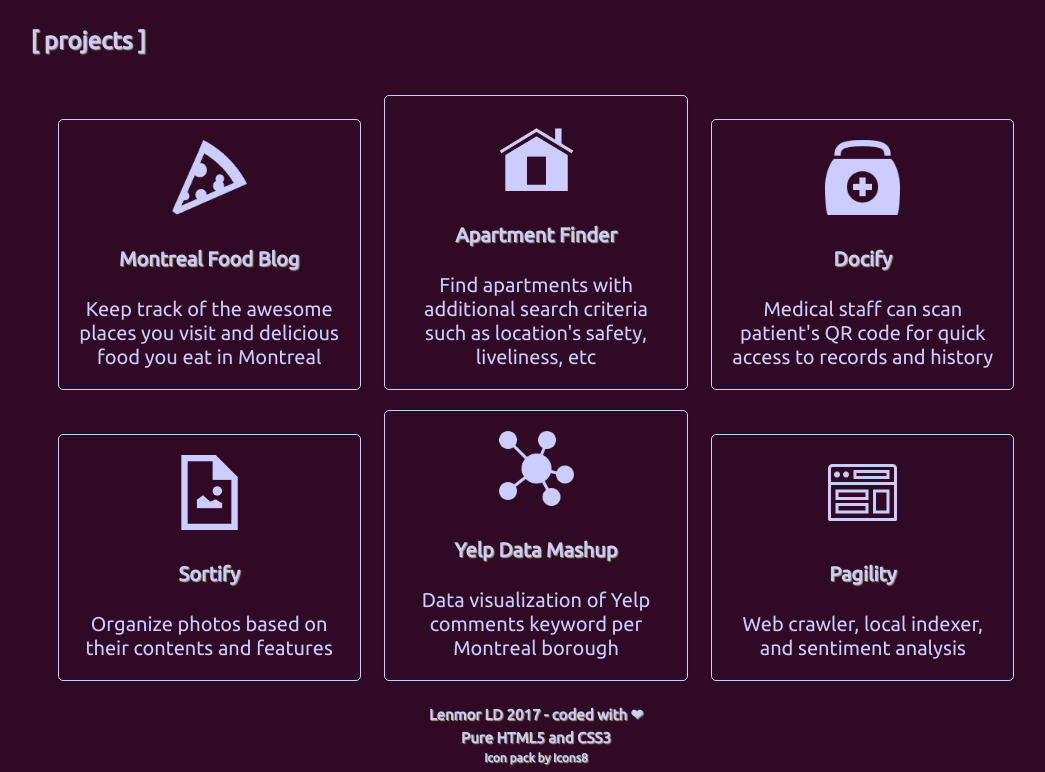
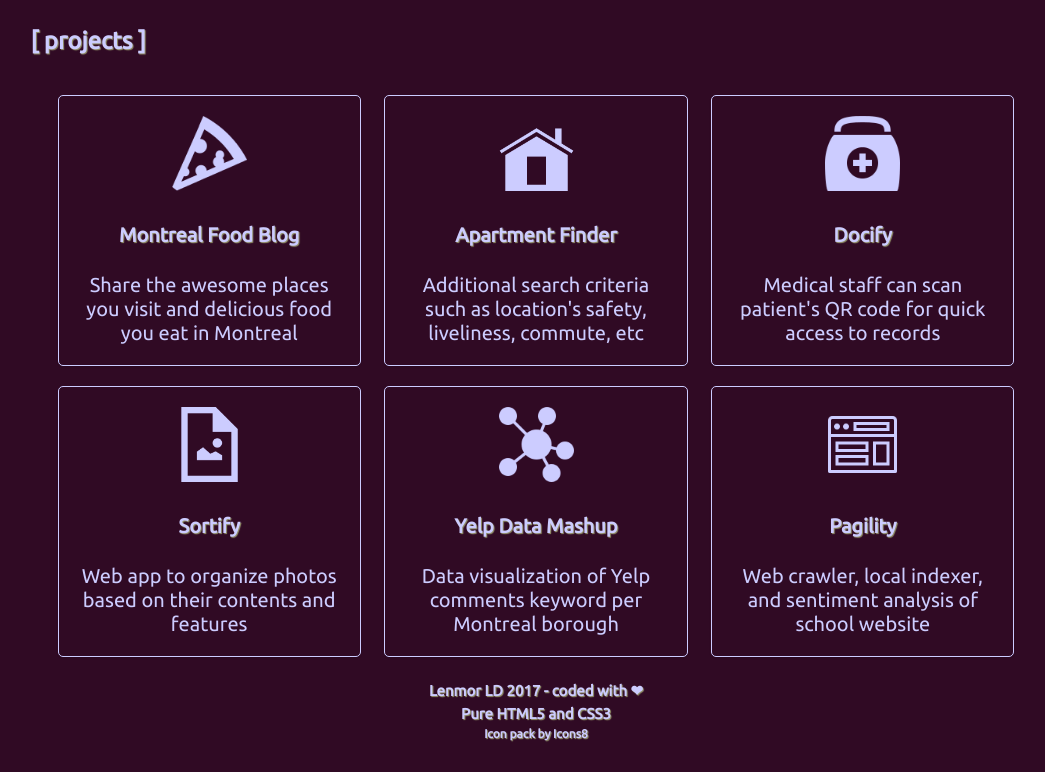
Before and after one commit to lenmorld2/lenmorld.github.io, a plain HTML site: page index.html in a window 1280 px wide. Shown: the part 282-1054 px from the top of the page, without its empty margins (104-1149 px from the left). After the commit the page ends 1030 px from the top, so only its background shows below. Drawn offline with Linux system fonts and the light colour scheme; a web font is replaced by a local one.

Commit message:
fixed alignement by making sure word counts are not far from each other

```diff
--- a/index.html
+++ b/index.html
@@ -44,7 +44,7 @@
           <h4>Montreal Food Blog</h4>
           <!--<span class="in-progress">in progress</span>-->
           <div class="project-description">
-            Keep track of the awesome places you visit and delicious food you eat in Montreal
+            Share the awesome places you visit and delicious food you eat in Montreal
           </div>
       </div>
       <div class="project-box">
@@ -52,21 +52,21 @@
           <h4>Apartment Finder</h4>
           <!--<span class="in-progress">in progress</span>-->
           <div class="project-description">
-            Find apartments with additional search criteria such as location's safety, liveliness, etc
+            Additional search criteria such as location's safety, liveliness, commute, etc
           </div>
       </div>
       <div class="project-box">
           <img class="section-img" src="images/medical.png" />
           <h4>Docify</h4>
           <div class="project-description">
-            Medical staff can scan patient's QR code for quick access to records and history
+            Medical staff can scan patient's QR code for quick access to records
           </div>
       </div>
       <div class="project-box">
           <img class="section-img" src="images/image.png" />
           <h4>Sortify</h4>
           <div class="project-description">
-            Organize photos based on their contents and features
+            Web app to organize photos based on their contents and features
 
           </div>
       </div>
@@ -81,7 +81,7 @@
           <img class="section-img" src="images/web.png" />
           <h4>Pagility</h4>
           <div class="project-description">
-            Web crawler, local indexer, and sentiment analysis
+            Web crawler, local indexer, and sentiment analysis of school website
           </div>
       </div>
 
--- a/styles/main.css
+++ b/styles/main.css
@@ -150,6 +150,7 @@ nav ul li:hover {
 }
 
 .project-description {
+
 }
 
 .project-box img{
```
